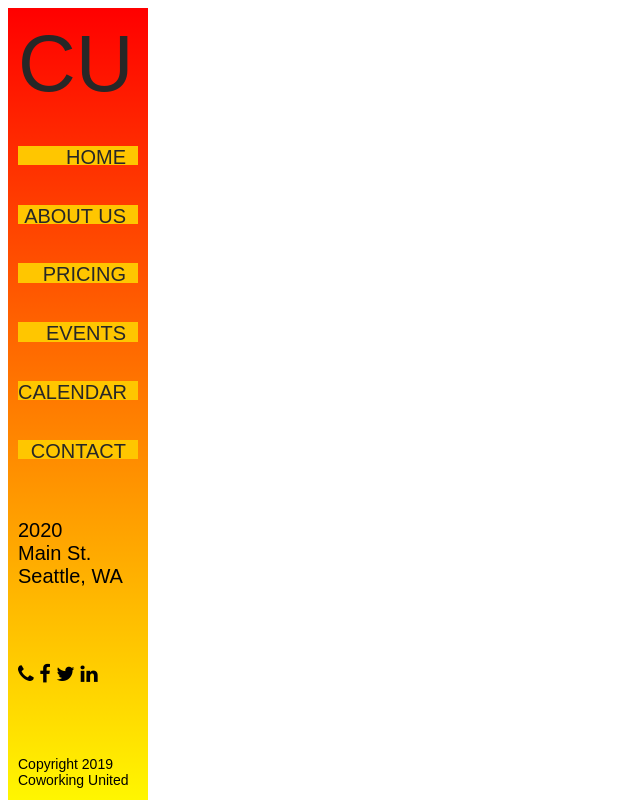
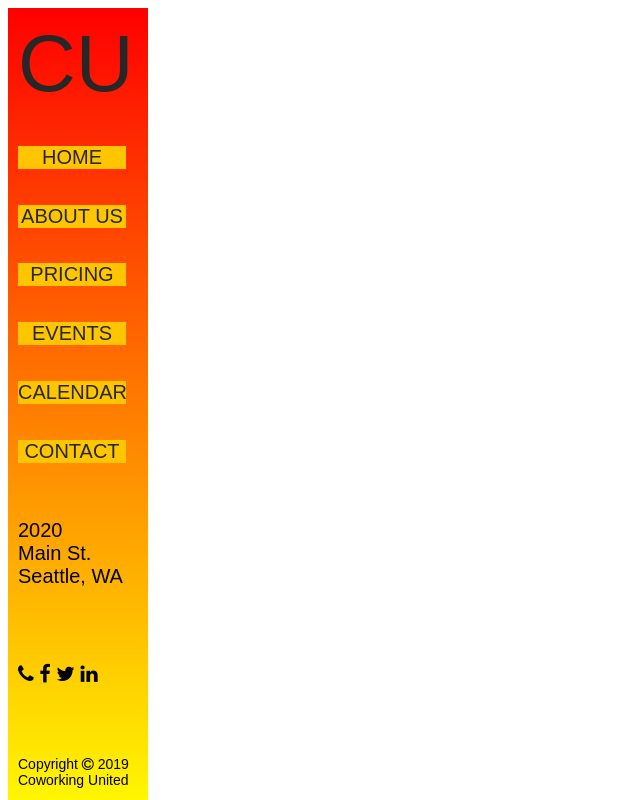
Before and after one commit to Talon-Dechert/Coworking, a website: page index.html in a window 1280 px wide. Shown: the whole page, without its empty margins (0-640 px from the left). Drawn offline with Linux system fonts and the light colour scheme.

Commit message:
No real changes, despite my best effort

```diff
--- a/css/styles.css
+++ b/css/styles.css
@@ -7,6 +7,10 @@
 
 body {
   font-size: 20px;
+}
+
+.navbar {
+  margin: 0px;
 }
 
 #navbarItems {
@@ -27,14 +31,18 @@ body {
 }
 
 .navLink {
-  background: var(--yellow);
-  text-align: end;
   height: 50%;
-  text-transform: uppercase;
-  margin: 0px 0px 0px;
 }
 
-.navLink hover {
+.navLink a {
+  text-align: center;
+  background: var(--yellow);
+  display: block;
+  margin: 0px 0px 0px 0px;
+  text-transform: uppercase;
+}
+
+.navLink :hover {
   background: var(--blue);
 }
 
--- a/index.html
+++ b/index.html
@@ -52,7 +52,7 @@
           </div>
           <div class="item navFooter">
             <p id="copyright">
-              Copyright 2019 Coworking United
+              Copyright <i class="fa fa-copyright"></i> 2019 Coworking United
             </p>
           </div>
         </div>
```
